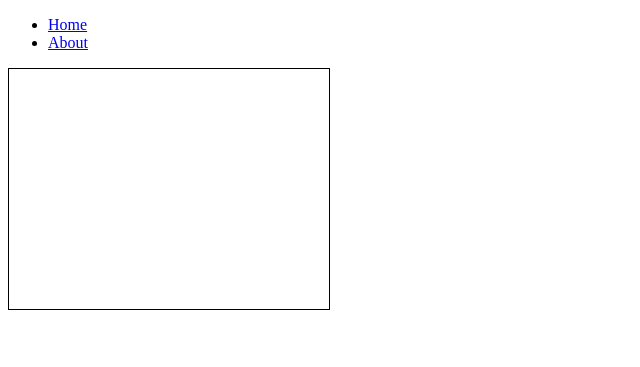
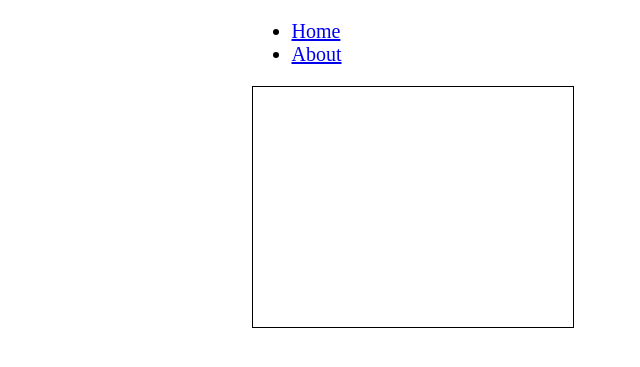
Before and after one commit to saml/saml.github.com, a Jekyll site: the page built from 3d.html, in a window 1280 px wide. Shown: the top 367 px of the page, without its empty margins (0-640 px from the left). Built offline with Jekyll 4.4.1, drawn with Linux system fonts in a browser that asks for light colours; Markdown is read by kramdown in place of the engine named in the settings.

Commit message:
new style

```diff
--- a/_layouts/default.html
+++ b/_layouts/default.html
@@ -9,6 +9,7 @@
 <meta name="description" content="{{ site.description }}" />
 {% endif %}
 <meta name="author" content="{{ site.author.name }}" />
+<style>body {max-width: 777px; margin: 0 auto; font-size: 15pt;}</style>
 {% if page.headmore %}
     {{ page.headmore }}
 {% endif %}
```
